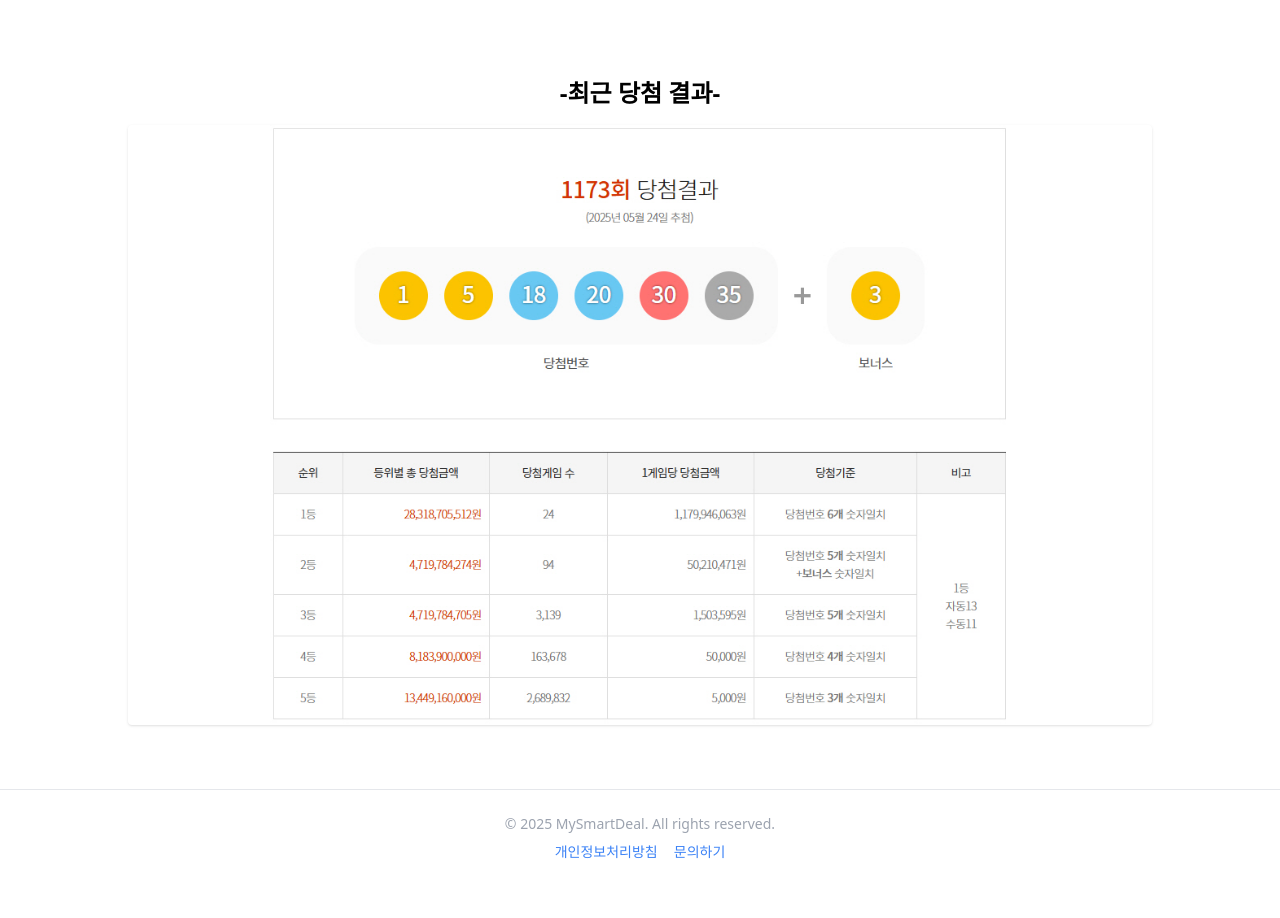
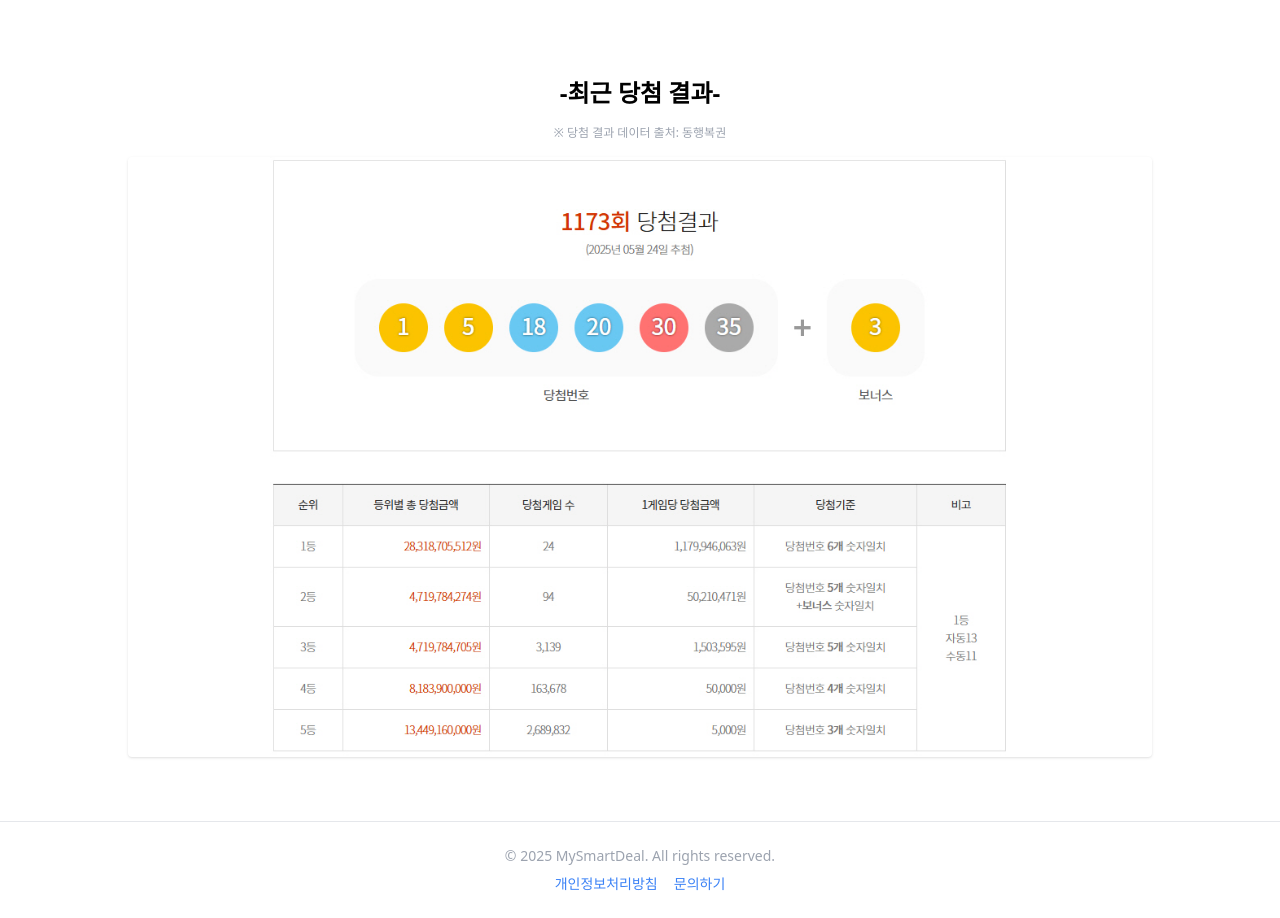
Before and after one commit to mysmartdeal/mysmartdeal, a Next.js app: page /lotto in a window 1280 px wide. Shown: the part 940-1858 px from the top of the page. Before the commit the page ends 1826 px from the top, so only its background shows below. Built offline with nearby package versions, Linux system fonts and the light colour scheme.

Commit message:
Update lotto.js

```diff
--- a/pages/lotto.js
+++ b/pages/lotto.js
@@ -239,6 +239,9 @@ export default function LottoPage() {
         {/* 갤러리 */}
         <div className="mt-20 text-left max-w-5xl mx-auto">
           <h2 className="text-2xl font-bold mb-4 text-center">-최근 당첨 결과-</h2>
+          <div className="text-xs text-gray-400 text-center mb-4">
+  ※ 당첨 결과 데이터 출처: 동행복권
+</div>
           <div className="flex flex-col items-center gap-6">
             {gallery.map((file, idx) => (
               <div key={idx} className="w-full flex justify-center">
```
